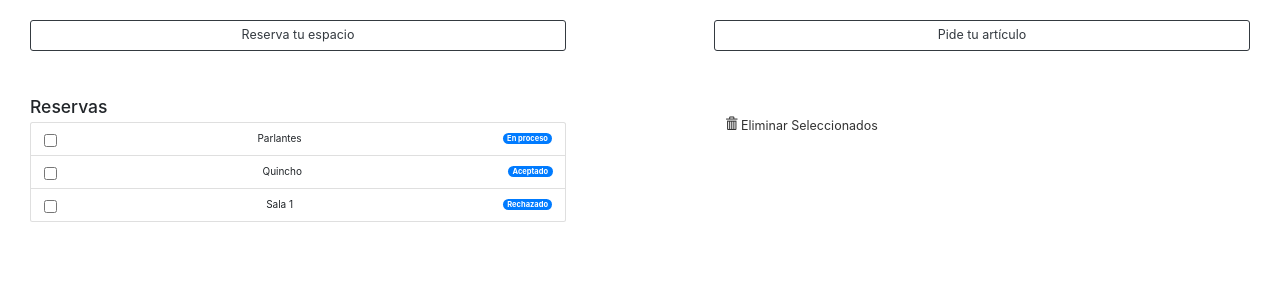
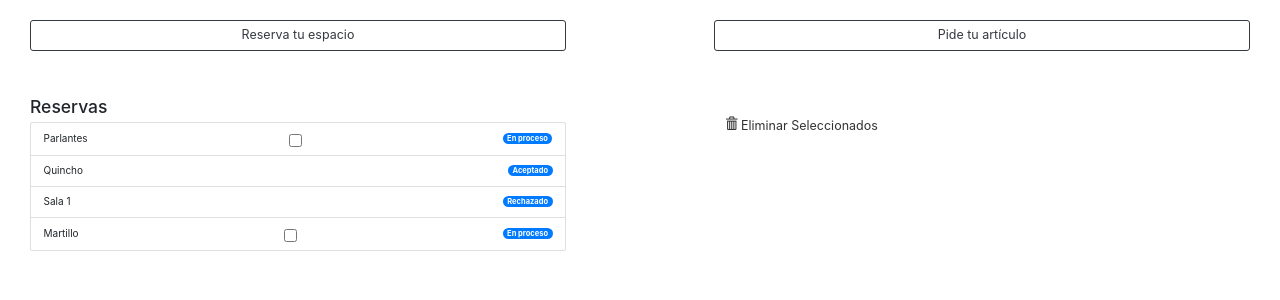
Before and after one commit to DCC-CC4401/2018-1-No-puedo-tengo-tarea-de-ingenieria-de-software-T3, a Django app: page /perfil in a window 1280 px wide. Shown: the part 130-430 px from the top of the page. Run offline with Django 3.2, Linux system fonts and the light colour scheme; some libraries are stand-ins or nearby versions.

Commit message:
correcciones pequeñas

```diff
--- a/reservasCEI/reservasApp/templates/reservasApp/fichaArticulo.html
+++ b/reservasCEI/reservasApp/templates/reservasApp/fichaArticulo.html
@@ -59,7 +59,7 @@
     <div class="con-borde">
         <ul>
             <!-- {% for res in reservas %}
-                <li>Desde {{ res.fecha_inicial }} a las {{ res.hora_inicial }} hasta {{ res.fecha_final }} a las {{ res.hora_final }}</li>
+                <li>Desde {{ res.fecha_inicial }} a las {{ res.hora_inicial }} hasta {{ res.fegit cha_final }} a las {{ res.hora_final }}</li>
             {% endfor %} -->
             <li>11/03/2018 16:00 a 18:00 hrs</li>
             <li>16/04/2018 10:15 a 13:30 hrs</li>
--- a/reservasCEI/reservasApp/templates/reservasApp/perfil.html
+++ b/reservasCEI/reservasApp/templates/reservasApp/perfil.html
@@ -17,21 +17,25 @@
           <ul class="list-group">
               <!-- {% for res in reservas %}
                   <li class="list-group-item d-flex justify-content-between align-items-center">
+                       {% if res.estado == 2 %}
                       <input type="checkbox" id="id" value="id" />{{ res.articulo.nombre }}
+                      {% endif %}
                       <span class="badge badge-primary badge-pill">{{ res.estado }}</span>
                 </li>
               {% endfor %} -->
   <li class="list-group-item d-flex justify-content-between align-items-center">
-    <input type="checkbox" id="id" value="id" />Parlantes
-    <span class="badge badge-primary badge-pill">En proceso</span>
+    Parlantes
+    <input type="checkbox" id="id" value="id" /><span class="badge badge-primary badge-pill">En proceso</span>
   </li>
-  <li class="list-group-item d-flex justify-content-between align-items-center">
-    <input type="checkbox" id="id" value="id" />Quincho
+  <li class="list-group-item d-flex justify-content-between align-items-center">Quincho
     <span class="badge badge-primary badge-pill">Aceptado</span>
   </li>
-  <li class="list-group-item d-flex justify-content-between align-items-center">
-    <input type="checkbox" id="id" value="id" />Sala 1
+  <li class="list-group-item d-flex justify-content-between align-items-center">Sala 1
     <span class="badge badge-primary badge-pill">Rechazado</span>
+  </li>
+              <li class="list-group-item d-flex justify-content-between align-items-center">
+    Martillo
+    <input type="checkbox" id="id" value="id" /><span class="badge badge-primary badge-pill">En proceso</span>
   </li>
 </ul>
 
```
